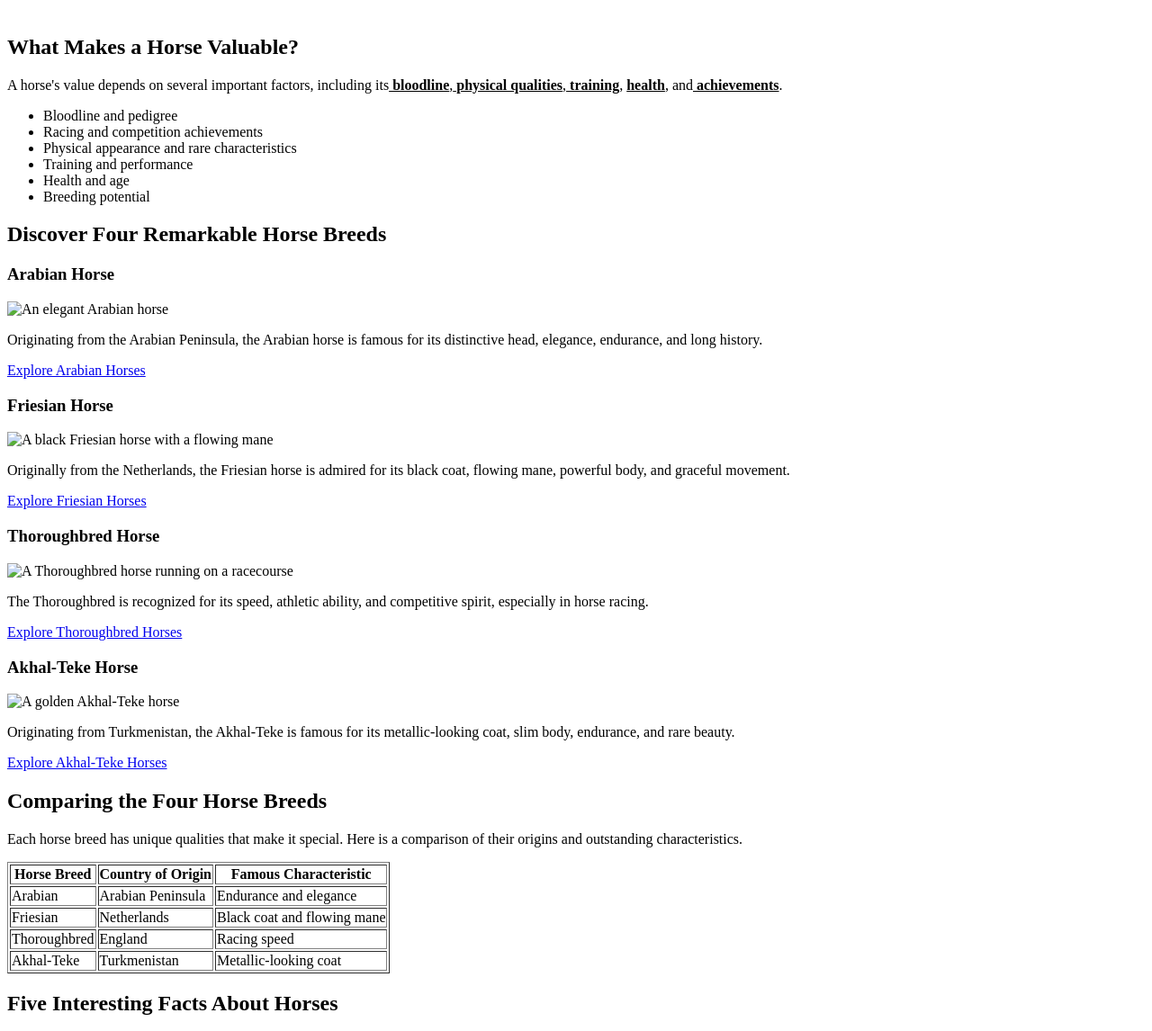
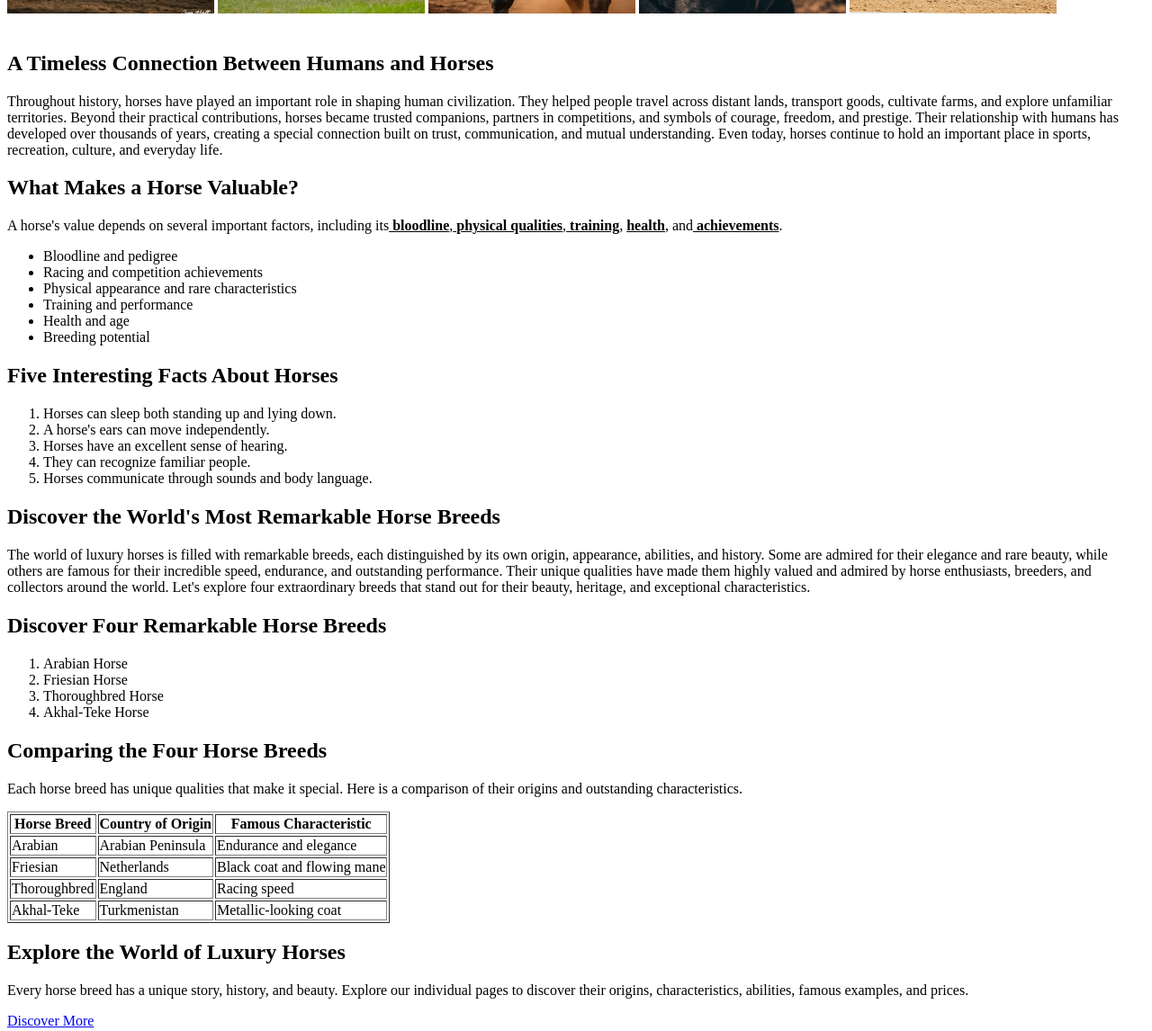
Before and after one commit to shewabezhayat-creator/Luxury---Horses, a plain HTML site: page index.html in a window 1280 px wide. Shown: the part 520-1666 px from the top of the page at 90% size. Drawn offline with Linux system fonts and the light colour scheme.

Commit message:
lists and tables

```diff
--- a/index.html
+++ b/index.html
@@ -21,13 +21,15 @@
             <a href="Akhal-Teke.html">Akhal-Teke Horse</a>
              </nav>
 
-            <h2>Welcome to the World of Extraordinary Horses!</h2>
+            <h2>Welcome, Horse Lovers, to the World of Horses Worth Millions!</h2>
 
-            <p>
-                Horses have fascinated people for centuries with their beauty,
-                strength, speed, and intelligence. Beyond their remarkable
-                appearance, some horses are considered among the most valuable
-                animals in the world.
+            <p>Are you fascinated by the beauty of horses, amazed by their speed, or inspired by
+their strength and elegance? Then you are in the right place! Horses have been
+ admired throughout history for their remarkable qualities and special connection
+  with humans. Each breed has its own origin, appearance, abilities, and fascinating story.
+  Here, we bring you closer to these incredible animals through interesting discoveries,
+    beautiful images, and information about some of the world's most remarkable horses.
+
             </p>
 
             <img src="images/White horse .jpg"alt="A beautiful horse running freely" width="230" height="300">
@@ -35,8 +37,15 @@
             <img src="images/download (55).jpg"alt="A powerful horse galloping across a meadow" width="230" height="300">
             <img src="images/download (52).jpg"alt="A proud horse standing in a stable" width="230" height="300">
             <img src="images/download (56).jpg"alt="A stunning horse with a flowing mane" width="230" height="300">
-           <br><br> <h2>What Makes a Horse Valuable?</h2>
+           <br><br>
+           <h2>A Timeless Connection Between Humans and Horses</h2>
 
+<p>Throughout history, horses have played an important role in shaping human civilization. They helped people travel across
+ distant lands, transport goods, cultivate farms, and explore unfamiliar territories. Beyond their practical contributions,
+  horses became trusted companions, partners in competitions, and symbols of courage, freedom, and prestige. Their relationship
+   with humans has developed over thousands of years, creating a special connection built on trust, communication, and mutual
+    understanding. Even today, horses continue to hold an important place in sports, recreation, culture, and everyday life.</p>
+<h2>What Makes a Horse Valuable?</h2>
             <p>
                 A horse's value depends on several important factors,
                 including its<b><u> bloodline</u></b>,<b><u> physical qualities</u></b>,<b><u> training</u></b>,
@@ -51,85 +60,34 @@
                 <li>Health and age</li>
                 <li>Breeding potential</li>
             </ul>
-        </section>
+            <h2>Five Interesting Facts About Horses</h2>
 
+            <ol>
+                <li>Horses can sleep both standing up and lying down.</li>
+                <li>A horse's ears can move independently.</li>
+                <li>Horses have an excellent sense of hearing.</li>
+                <li>They can recognize familiar people.</li>
+                <li>Horses communicate through sounds and body language.</li>
+            </ol>
+           <h2> Discover the World's Most Remarkable Horse Breeds</h2>
+<p>
 
-        <!-- SECTION 3: HORSE BREEDS -->
-        <section id="horse-breeds">
+The world of luxury horses is filled with remarkable breeds, each distinguished
+by its own origin, appearance, abilities, and history. Some are admired for their
+ elegance and rare beauty, while others are famous for their incredible speed,
+ endurance, and outstanding performance. Their unique qualities have made them
+  highly valued and admired by horse enthusiasts, breeders, and collectors around
+   the world. Let's explore four extraordinary breeds that stand out for their beauty,
+    heritage, and exceptional characteristics.</p>
+
             <h2>Discover Four Remarkable Horse Breeds</h2>
+<ol>
+    <li>Arabian Horse</li>
+    <li>Friesian Horse</li>
+    <li>Thoroughbred Horse</li>
+    <li>Akhal-Teke Horse</li>
+</ol>
 
-            <!-- Breed 1 -->
-            <article>
-                <h3>Arabian Horse</h3>
-
-                <img src="images/arabian.jpg"
-                     alt="An elegant Arabian horse">
-
-                <p>
-                    Originating from the Arabian Peninsula, the Arabian
-                    horse is famous for its distinctive head, elegance,
-                    endurance, and long history.
-                </p>
-
-                <a href="arabian.html">Explore Arabian Horses</a>
-            </article>
-
-
-            <!-- Breed 2 -->
-            <article>
-                <h3>Friesian Horse</h3>
-
-                <img src="images/friesian.jpg"
-                     alt="A black Friesian horse with a flowing mane">
-
-                <p>
-                    Originally from the Netherlands, the Friesian horse
-                    is admired for its black coat, flowing mane,
-                    powerful body, and graceful movement.
-                </p>
-
-                <a href="friesian.html">Explore Friesian Horses</a>
-            </article>
-
-
-            <!-- Breed 3 -->
-            <article>
-                <h3>Thoroughbred Horse</h3>
-
-                <img src="images/thoroughbred.jpg"
-                     alt="A Thoroughbred horse running on a racecourse">
-
-                <p>
-                    The Thoroughbred is recognized for its speed,
-                    athletic ability, and competitive spirit,
-                    especially in horse racing.
-                </p>
-
-                <a href="thoroughbred.html">Explore Thoroughbred Horses</a>
-            </article>
-
-
-            <!-- Breed 4 -->
-            <article>
-                <h3>Akhal-Teke Horse</h3>
-
-                <img src="images/akhal-teke.jpg"
-                     alt="A golden Akhal-Teke horse">
-
-                <p>
-                    Originating from Turkmenistan, the Akhal-Teke
-                    is famous for its metallic-looking coat,
-                    slim body, endurance, and rare beauty.
-                </p>
-
-                <a href="akhal-teke.html">Explore Akhal-Teke Horses</a>
-            </article>
-
-        </section>
-
-
-        <!-- SECTION 4: BREED COMPARISON -->
-        <section id="comparison">
             <h2>Comparing the Four Horse Breeds</h2>
 
             <p>
@@ -178,15 +136,7 @@
 
         <!-- SECTION 5: INTERESTING FACTS -->
         <section id="horse-facts">
-            <h2>Five Interesting Facts About Horses</h2>
 
-            <ol>
-                <li>Horses can sleep both standing up and lying down.</li>
-                <li>A horse's ears can move independently.</li>
-                <li>Horses have an excellent sense of hearing.</li>
-                <li>They can recognize familiar people.</li>
-                <li>Horses communicate through sounds and body language.</li>
-            </ol>
         </section>
 
 
```
